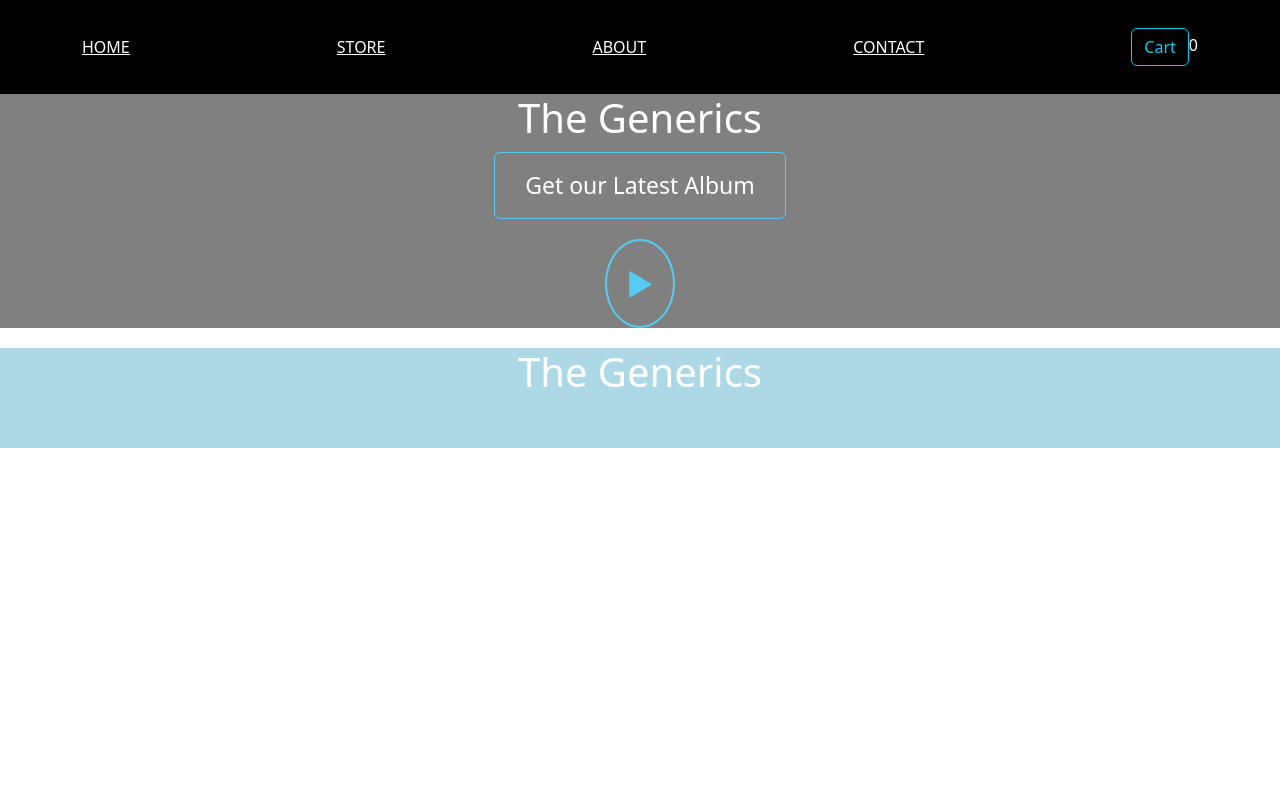
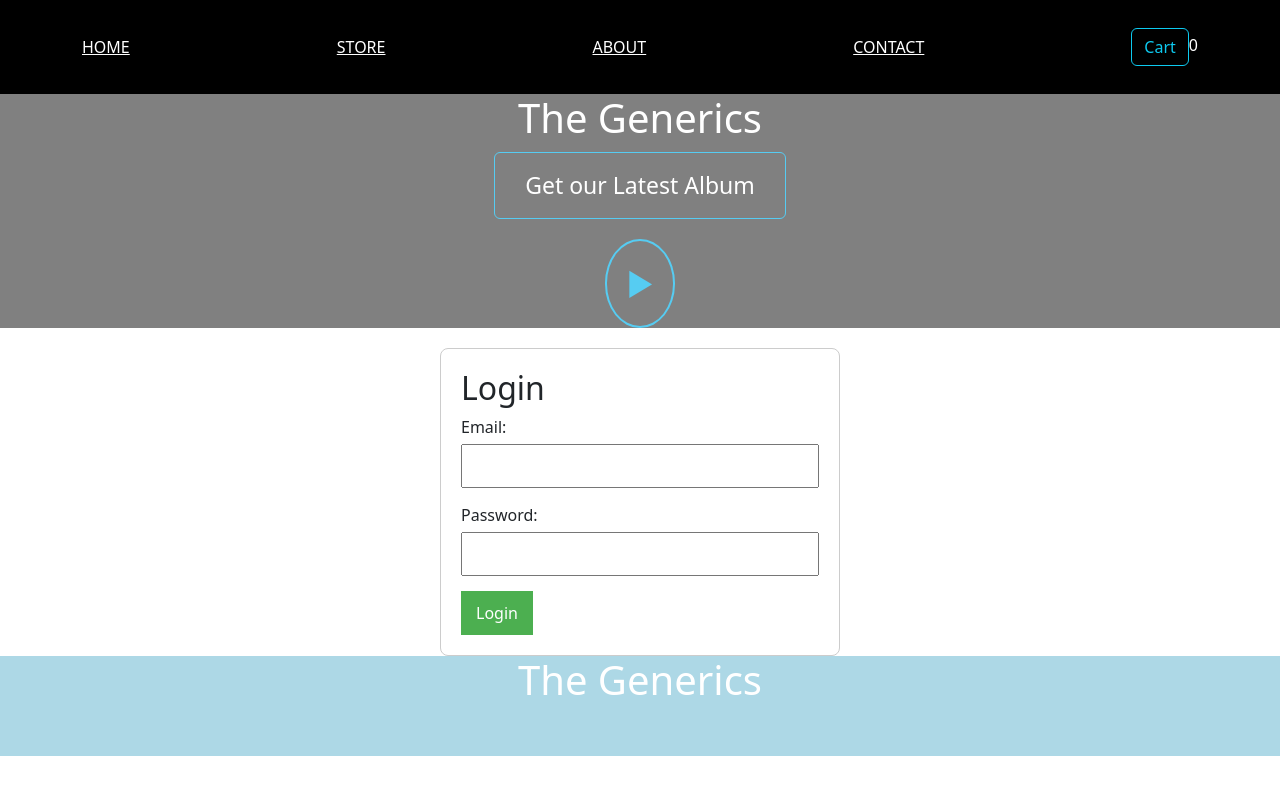
Before and after one commit to Seemachal-Goud-au19/sh-Ecommerce-website, a React (Create React App) app: page /login in a window 1280 px wide. Shown: the top 794 px of the page. Built offline with nearby package versions, Linux system fonts and the light colour scheme.

Commit message:
Login page

```diff
--- a/src/App.js
+++ b/src/App.js
@@ -9,6 +9,7 @@ import CartProvider from './store/CartProvider';
 import FetchAPI from './routes/FetchAPI';
 import Contact from './routes/Contact/Contact';
 import ProductDetail from './routes/Product/ProductDetail';
+import Login from './routes/Login/Login';
 
 function App() {
   const [isShowCart, setIsShowCart] = useState(false)
@@ -26,7 +27,7 @@ function App() {
           element={ <Store isShowCart={isShowCart} setIsShowCart={setIsShowCart}/>}
         />
           <Route
-          path="/product-details/:productID"
+          path="/store/:productID"
           element={ <ProductDetail />}
         />
         <Route
@@ -37,7 +38,10 @@ function App() {
           path="/contact"
           element={ <Contact />}
         />
-
+          <Route
+          path="/login"
+          element={ <Login />}
+        />
          <Route
           path="/api"
           element={ <FetchAPI />}
--- /dev/null
+++ b/src/routes/Login/Login.css
@@ -0,0 +1,37 @@
+.form-container {
+    max-width: 400px;
+    margin: auto;
+    padding: 20px;
+    border: 1px solid #ccc;
+    border-radius: 8px;
+  }
+
+  .form-group {
+    margin-bottom: 15px;
+  }
+
+  label {
+    display: block;
+    margin-bottom: 5px;
+  }
+
+  input,
+  textarea {
+    width: 100%;
+    padding: 8px;
+    margin-top: 5px;
+    box-sizing: border-box;
+  }
+
+  button {
+    background-color: #4caf50;
+    color: white;
+    padding: 10px 15px;
+    border: none;
+    border-radius: 4px;
+    cursor: pointer;
+  }
+
+  button:hover {
+    background-color: #45a049;
+  }
--- /dev/null
+++ b/src/routes/Login/Login.js
@@ -0,0 +1,65 @@
+
+import React, { useState } from 'react';
+import './Login.css';
+
+const Login = () => {
+    const [formData, setFormData] = useState({
+        email: '',
+        password: '',
+    });
+
+    const handleChange = (e) => {
+        const { name, value } = e.target;
+        setFormData({ ...formData, [name]: value });
+    };
+
+    const handleSubmit = async (e) => {
+        e.preventDefault();
+        await fetch('https://sh-ecommerce-default-rtdb.firebaseio.com/contact.json', {
+            method: 'POST',
+            body: JSON.stringify(formData),
+            headers: {
+                'Content-Type': 'application/json'
+            }
+        })
+        setFormData({
+            email: '',
+            password: '',
+        }
+        )
+
+    };
+
+    return (
+        <div className="form-container">
+            <h2>Login</h2>
+            <form onSubmit={handleSubmit}>
+                <div className="form-group">
+                    <label htmlFor="email">Email:</label>
+                    <input
+                        type='email'
+                        id="email"
+                        name="email"
+                        value={formData.email}
+                        onChange={handleChange}
+                        required
+                    />
+                </div>
+                <div className="form-group">
+                    <label htmlFor="password">Password:</label>
+                    <input
+                        type="text"
+                        id="password"
+                        name="password"
+                        value={formData.password}
+                        onChange={handleChange}
+                        required
+                    />
+                </div>
+                <button type="submit">Login</button>
+            </form>
+        </div>
+    );
+};
+
+export default Login;
```
